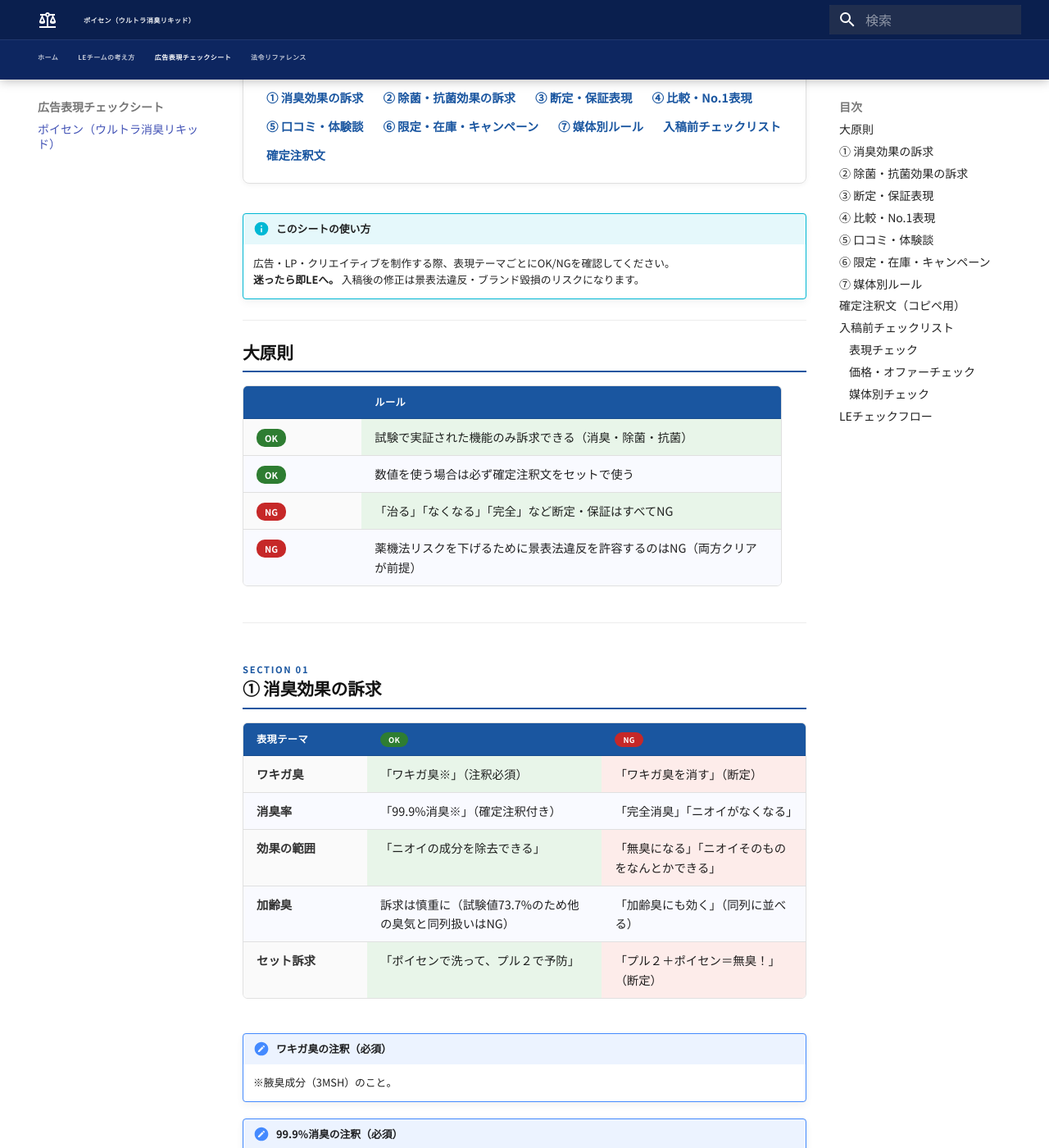
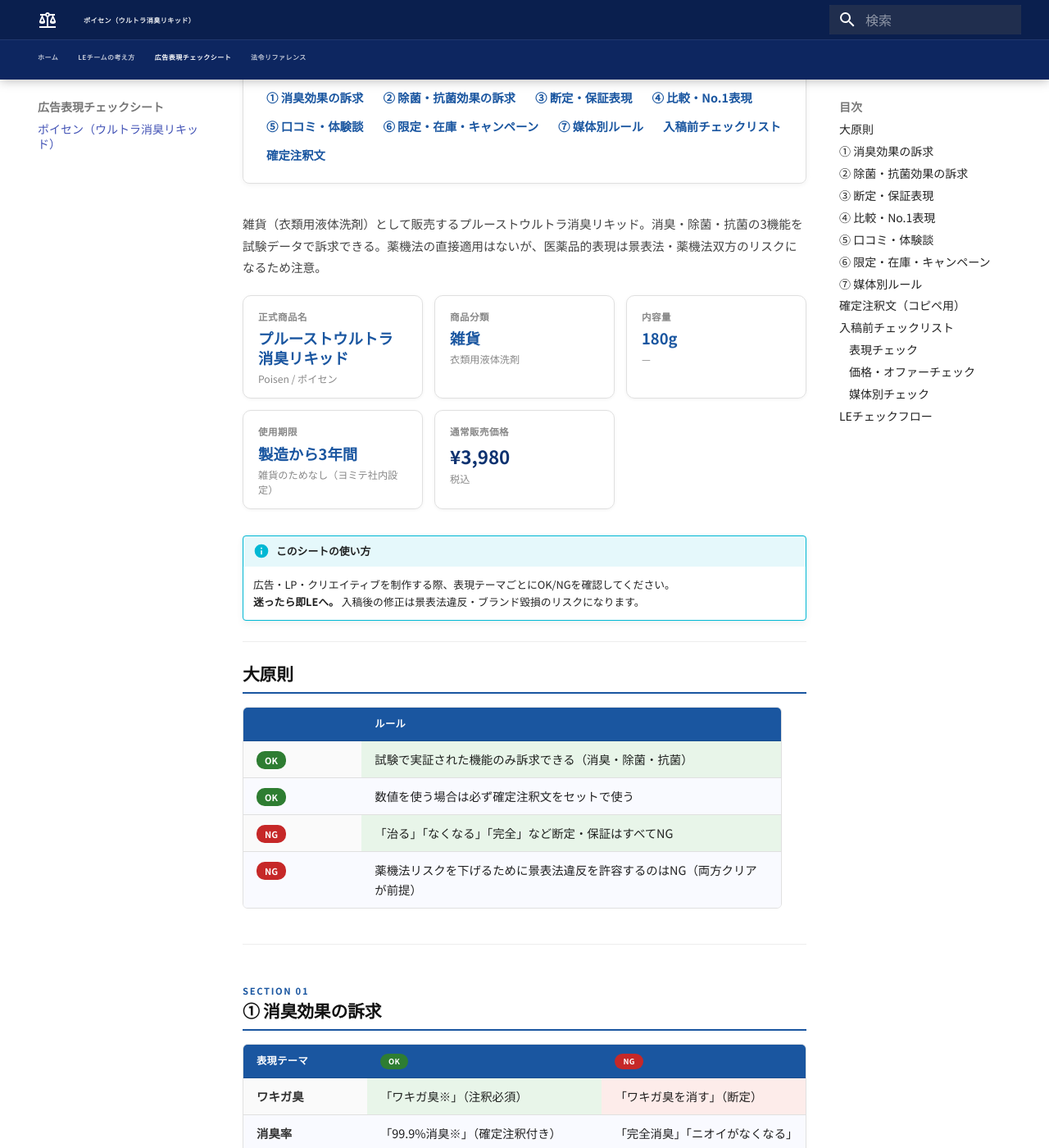
Before and after one commit to yomite-ys/yomite-prouspoisen-regulation, an MkDocs documentation site: the page built from docs/products/poisen.md, in a window 1280 px wide and 1400 px high, scrolled down 342 px. Shown: the whole window at 82% size. Built offline with MkDocs 1.6.1 and Material for MkDocs 9.7.7, drawn with Linux system fonts in a browser that asks for light colours.

Commit message:
feat: ポイセン商品概要カードセクションを追加
- extra.css: .product-info-grid / .product-info-card スタイル追加
- poisen.md: 正式商品名・商品分類・内容量・使用期限・価格のカードグリッドを追加

Co-Authored-By: Claude Sonnet 4.6 <noreply@anthropic.com>

```diff
--- a/docs/products/poisen.md
+++ b/docs/products/poisen.md
@@ -22,6 +22,37 @@
   <a href="#section7">⑦ 媒体別ルール</a>
   <a href="#checklist">入稿前チェックリスト</a>
   <a href="#annotations">確定注釈文</a>
+</div>
+</div>
+
+<div class="product-overview">
+<div class="product-overview-desc">雑貨（衣類用液体洗剤）として販売するプルーストウルトラ消臭リキッド。消臭・除菌・抗菌の3機能を試験データで訴求できる。薬機法の直接適用はないが、医薬品的表現は景表法・薬機法双方のリスクになるため注意。</div>
+<div class="product-info-grid">
+  <div class="product-info-card">
+    <div class="card-label">正式商品名</div>
+    <div class="card-value">プルーストウルトラ消臭リキッド</div>
+    <div class="card-sub">Poisen / ポイセン</div>
+  </div>
+  <div class="product-info-card">
+    <div class="card-label">商品分類</div>
+    <div class="card-value">雑貨</div>
+    <div class="card-sub">衣類用液体洗剤</div>
+  </div>
+  <div class="product-info-card">
+    <div class="card-label">内容量</div>
+    <div class="card-value">180g</div>
+    <div class="card-sub">—</div>
+  </div>
+  <div class="product-info-card">
+    <div class="card-label">使用期限</div>
+    <div class="card-value">製造から3年間</div>
+    <div class="card-sub">雑貨のためなし（ヨミテ社内設定）</div>
+  </div>
+  <div class="product-info-card">
+    <div class="card-label">通常販売価格</div>
+    <div class="card-value price">¥3,980</div>
+    <div class="card-sub">税込</div>
+  </div>
 </div>
 </div>
 
--- a/docs/stylesheets/extra.css
+++ b/docs/stylesheets/extra.css
@@ -328,3 +328,59 @@ body, .md-typeset {
 .md-typeset .tabbed-labels > label {
   font-weight: 700;
 }
+
+/* =============================================
+   商品概要カード
+   ============================================= */
+.product-overview {
+  margin: 8px 0 32px;
+}
+
+.product-overview-desc {
+  color: #444;
+  font-size: 0.92em;
+  line-height: 1.8;
+  margin-bottom: 20px;
+}
+
+.product-info-grid {
+  display: grid;
+  grid-template-columns: repeat(auto-fill, minmax(200px, 1fr));
+  gap: 14px;
+  margin-top: 4px;
+}
+
+.product-info-card {
+  background: white;
+  border: 1px solid var(--gray-border);
+  border-radius: 10px;
+  padding: 16px 18px 14px;
+  box-shadow: 0 1px 4px rgba(0,0,0,0.05);
+}
+
+.product-info-card .card-label {
+  font-size: 0.72em;
+  color: #888;
+  font-weight: 700;
+  letter-spacing: 0.04em;
+  margin-bottom: 6px;
+}
+
+.product-info-card .card-value {
+  font-size: 1.15em;
+  font-weight: 700;
+  color: var(--blue-main);
+  line-height: 1.3;
+  margin-bottom: 4px;
+}
+
+.product-info-card .card-value.price {
+  font-size: 1.4em;
+  color: var(--blue-dark);
+}
+
+.product-info-card .card-sub {
+  font-size: 0.76em;
+  color: #888;
+  line-height: 1.5;
+}
```
